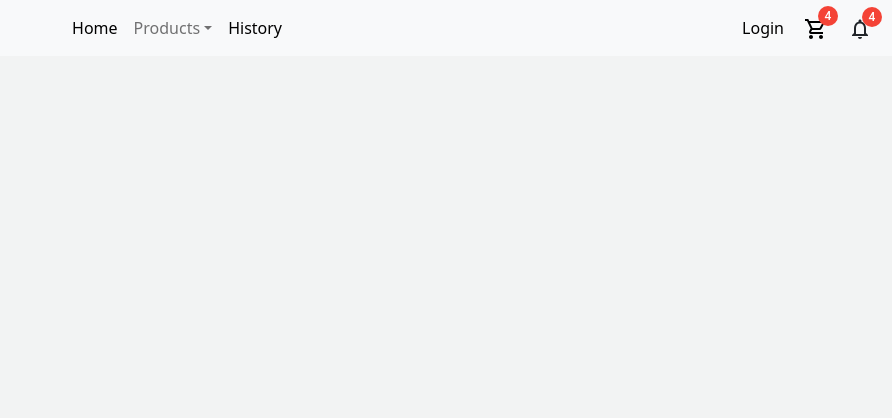
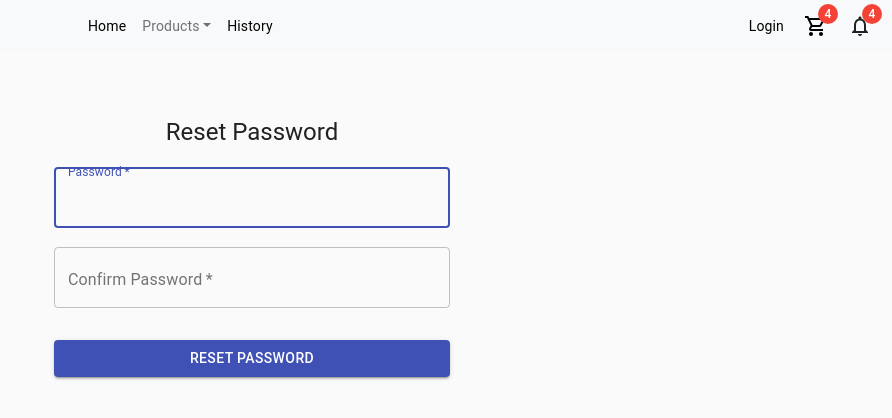
Before and after one commit to claudiangelinaa/user-frontend-pharmacy, a React (Create React App) app: page /reset-password in a window 1280 px wide. Shown: the top 418 px of the page, without its empty margins (388-1280 px from the left). Built offline with nearby package versions, Linux system fonts and the light colour scheme.

Commit message:
forgot-password

```diff
--- a/package.json
+++ b/package.json
@@ -10,6 +10,7 @@
     "@testing-library/user-event": "^12.1.10",
     "axios": "^0.21.4",
     "bootstrap": "^5.1.0",
+    "js-cookie": "^3.0.1",
     "react": "^17.0.2",
     "react-bootstrap": "^2.0.0-beta.6",
     "react-dom": "^17.0.2",
--- a/src/App.js
+++ b/src/App.js
@@ -8,6 +8,7 @@ import ProductsPage from "./Pages/ProductsPage";
 import ProductCustom from "./Pages/ProductCustom";
 import Login from "./Pages/Login"
 import Register from "./Pages/Register"
+import ResetPassword from "./Pages/ResetPassword";
 
 function App() {
   return (
@@ -37,6 +38,9 @@ function App() {
           <Route exact path="/Cart">
             <Cart />
           </Route>
+          <Route exact path="/reset-password">
+            <ResetPassword />
+          </Route>
         </Switch>
       </div>
     </Router>
--- a/src/Components/CardComponent.js
+++ b/src/Components/CardComponent.js
@@ -13,6 +13,7 @@ import { convertToRupiah } from "../helpers/convertToRupiah";
 import { useHistory } from "react-router";
 import { useDispatch } from "react-redux";
 import { fetchProduct } from "../Store/Actions/productsAction";
+import Cookies from 'js-cookie'
 
 const useStyles = makeStyles({
   root: {
@@ -38,7 +39,7 @@ export default function CardComponent(props) {
       ...prevState,
       product: prevState.product.concat(props),
     }));
-    localStorage.setItem("cart", JSON.stringify(cart));
+    Cookies.set("cart", JSON.stringify(cart.product), { expires: 14 } )
   }
 
   // function getCartTotal(){
--- a/src/Pages/Cart.js
+++ b/src/Pages/Cart.js
@@ -7,6 +7,7 @@ import DeleteOutlineOutlinedIcon from "@material-ui/icons/DeleteOutlineOutlined"
 import "../Styles/Cart.css";
 import { useDispatch, useSelector } from "react-redux";
 import { fetchProduct } from "../Store/Actions/productsAction";
+import Cookies from 'js-cookie'
 
 export default function Cart() {
   const dispatch = useDispatch()
@@ -14,7 +15,7 @@ export default function Cart() {
   const [cartProduct, setcartProduct] = useState([])
 
   function fetchCartProduct(){
-    setcartProduct(JSON.parse(localStorage.getItem('cart')))
+    setcartProduct(Cookies.get('cart'))
   }
 
   useEffect(() => {
@@ -24,6 +25,7 @@ export default function Cart() {
   return (
     <div className="Cart">
       <h2>Shopping Cart</h2>
+      {console.log(cartProduct)}
 
       <div className="Container">
         <div className="Catalog">
--- a/src/Pages/Login.js
+++ b/src/Pages/Login.js
@@ -1,49 +1,50 @@
-import React, { useState } from 'react';
-import Avatar from '@material-ui/core/Avatar';
-import Button from '@material-ui/core/Button';
-import CssBaseline from '@material-ui/core/CssBaseline';
-import TextField from '@material-ui/core/TextField';
-import FormControlLabel from '@material-ui/core/FormControlLabel';
-import Checkbox from '@material-ui/core/Checkbox';
-import Link from '@material-ui/core/Link';
-import Grid from '@material-ui/core/Grid';
-import Box from '@material-ui/core/Box';
-import LockOutlinedIcon from '@material-ui/icons/LockOutlined';
-import Typography from '@material-ui/core/Typography';
-import { makeStyles } from '@material-ui/core/styles';
-import Container from '@material-ui/core/Container';
-import { useDispatch } from 'react-redux';
-import { doLogin } from '../Store/Actions/authAction';
-import axios from 'axios'
-import { useHistory } from 'react-router';
+import React, { useState } from "react";
+import Avatar from "@material-ui/core/Avatar";
+import Button from "@material-ui/core/Button";
+import CssBaseline from "@material-ui/core/CssBaseline";
+import TextField from "@material-ui/core/TextField";
+import FormControlLabel from "@material-ui/core/FormControlLabel";
+import Checkbox from "@material-ui/core/Checkbox";
+import Link from "@material-ui/core/Link";
+import Grid from "@material-ui/core/Grid";
+import Box from "@material-ui/core/Box";
+import LockOutlinedIcon from "@material-ui/icons/LockOutlined";
+import Typography from "@material-ui/core/Typography";
+import { makeStyles } from "@material-ui/core/styles";
+import Container from "@material-ui/core/Container";
+import { Modal } from "react-bootstrap";
+import { useDispatch } from "react-redux";
+import { doLogin } from "../Store/Actions/authAction";
+import { url } from "../helpers/urlConfig";
+import axios from "axios";
+import { useHistory } from "react-router";
 
 function Copyright() {
   return (
     <Typography variant="body2" color="textSecondary" align="center">
-      {'Copyright © '}
+      {"Copyright © "}
       <Link color="inherit" href="https://material-ui.com/">
         Your Website
-      </Link>{' '}
+      </Link>{" "}
       {new Date().getFullYear()}
-      {'.'}
+      {"."}
     </Typography>
   );
 }
 
 const useStyles = makeStyles((theme) => ({
-
   paper: {
     marginTop: theme.spacing(8),
-    display: 'flex',
-    flexDirection: 'column',
-    alignItems: 'center',
+    display: "flex",
+    flexDirection: "column",
+    alignItems: "center",
   },
   avatar: {
     margin: theme.spacing(1),
     backgroundColor: theme.palette.secondary.main,
   },
   form: {
-    width: '100%', // Fix IE 11 issue.
+    width: "100%", // Fix IE 11 issue.
     marginTop: theme.spacing(1),
   },
   submit: {
@@ -52,27 +53,47 @@ const useStyles = makeStyles((theme) => ({
 }));
 
 export default function SignIn() {
+  const [show, setShow] = useState(false);
+  const handleClose = () => setShow(false);
+  const handleShow = () => setShow(true);
   const classes = useStyles();
   const [email, setEmail] = useState("");
   const [password, setPassword] = useState("");
   const dispatch = useDispatch();
-  const history = useHistory()
+  const history = useHistory();
+
+  const forgotPassword = () => {
+    axios
+      .post(`${url}/users/forgot-password`, {
+        email: email,
+      })
+      .then((res) => {
+        console.log(res);
+        alert(`Berhasil Kirim email`);
+        handleClose();
+      })
+      .catch((err) => {
+        alert(err);
+      });
+  };
 
   const handleLoginClick = (e) => {
     e.preventDefault();
-    console.log("login:", email, password)
-    // dispatch(doLogin({email, password}))
-    axios.post(`http://localhost:5002/users/login`, {email: email,password: password})
-    .then((res)=>{
-      console.log(res)
-      localStorage.setItem('access_token', res.data.token)
-      alert(`Berhasil Login`)
-      history.push("/")
-    })
-    .catch(err=>{
-      console.log(err)
-    })
-  }
+    axios
+      .post(`${url}/users/login`, {
+        email: email,
+        password: password,
+      })
+      .then((res) => {
+        console.log(res);
+        localStorage.setItem("access_token", res.data.token);
+        alert(`Berhasil Login`);
+        history.push("/");
+      })
+      .catch((err) => {
+        console.log(err);
+      });
+  };
 
   return (
     <Container component="main" maxWidth="xs">
@@ -96,7 +117,7 @@ export default function SignIn() {
             autoComplete="email"
             autoFocus
             value={email}
-            onChange={e => setEmail(e.target.value)}
+            onChange={(e) => setEmail(e.target.value)}
           />
           <TextField
             variant="outlined"
@@ -109,7 +130,7 @@ export default function SignIn() {
             id="password"
             autoComplete="current-password"
             value={password}
-            onChange={e => setPassword(e.target.value)}
+            onChange={(e) => setPassword(e.target.value)}
           />
           <FormControlLabel
             control={<Checkbox value="remember" color="primary" />}
@@ -126,7 +147,7 @@ export default function SignIn() {
           </Button>
           <Grid container>
             <Grid item xs>
-              <Link href="#" variant="body2">
+              <Link href="#" variant="body2" onClick={handleShow}>
                 Forgot password?
               </Link>
             </Grid>
@@ -141,6 +162,38 @@ export default function SignIn() {
       <Box mt={8}>
         <Copyright />
       </Box>
+      <Modal
+        show={show}
+        onHide={handleClose}
+        backdrop="static"
+        keyboard={false}
+      >
+        <Modal.Header closeButton>
+          <Modal.Title>Forgot your password?</Modal.Title>
+        </Modal.Header>
+        <Modal.Body>
+          <p>Don't worry! type your email below and we'll help you reset it</p>
+          <input
+            type="text"
+            placeholder="Email Address"
+            style={{ padding: 10, borderRadius: 10, outline: "none" }}
+            onChange={(e) => setEmail(e.target.value)}
+          />
+        </Modal.Body>
+        <Modal.Footer>
+          <Button variant="contained" color="secondary" onClick={handleClose}>
+            Close
+          </Button>
+          <Button
+            style={{ marginLeft: 10 }}
+            variant="contained"
+            color="primary"
+            onClick={forgotPassword}
+          >
+            Send
+          </Button>
+        </Modal.Footer>
+      </Modal>
     </Container>
   );
 }
--- /dev/null
+++ b/src/Pages/ResetPassword.js
@@ -0,0 +1,120 @@
+import React, { useState } from "react";
+import { url } from "../helpers/urlConfig";
+import axios from "axios";
+import "../Styles/ResetPassword.css";
+import Avatar from "@material-ui/core/Avatar";
+import Button from "@material-ui/core/Button";
+import CssBaseline from "@material-ui/core/CssBaseline";
+import TextField from "@material-ui/core/TextField";
+import FormControlLabel from "@material-ui/core/FormControlLabel";
+import Checkbox from "@material-ui/core/Checkbox";
+import Link from "@material-ui/core/Link";
+import Grid from "@material-ui/core/Grid";
+import Box from "@material-ui/core/Box";
+import LockOutlinedIcon from "@material-ui/icons/LockOutlined";
+import Typography from "@material-ui/core/Typography";
+import { makeStyles } from "@material-ui/core/styles";
+import Container from "@material-ui/core/Container";
+import jwt_decode from "jwt-decode";
+import { useHistory } from "react-router";
+
+const useStyles = makeStyles((theme) => ({
+  paper: {
+    marginTop: theme.spacing(8),
+    display: "flex",
+    flexDirection: "column",
+    alignItems: "center",
+  },
+  avatar: {
+    margin: theme.spacing(1),
+    backgroundColor: theme.palette.secondary.main,
+  },
+  form: {
+    width: "100%", // Fix IE 11 issue.
+    marginTop: theme.spacing(1),
+  },
+  submit: {
+    margin: theme.spacing(3, 0, 2),
+  },
+}));
+
+export default function ResetPassword() {
+  const history = useHistory()
+  const search = window.location.search;
+  const params = new URLSearchParams(search);
+  const token = params.get("token");
+  //   const queryString = require("query-string");
+  const [password, setPassword] = useState("");
+  const [confirmPassword, setConfirmPassword] = useState("");
+  const classes = useStyles();
+  //   const decodedToken = jwt_decode(token);
+
+  function updatePassword() {
+    const data = {
+      token: token,
+      password: password,
+      confirmPassword: confirmPassword,
+    };
+
+    axios
+      .put(`${url}/users/reset-password`, data)
+      .then((res) => {
+        alert(res.data.message);
+        history.push("/Login")
+      })
+      .catch((err) => {
+        alert(err);
+      });
+  }
+
+  return (
+    <div className="ResetPassword">
+      <Container component="main" maxWidth="xs">
+        <CssBaseline />
+        <div className={classes.paper}>
+          <Typography component="h1" variant="h5">
+            Reset Password
+          </Typography>
+          <form className={classes.form} noValidate>
+            <TextField
+              variant="outlined"
+              margin="normal"
+              required
+              fullWidth
+              name="password"
+              label="Password"
+              type="password"
+              id="password"
+              autoFocus
+              value={password}
+              onChange={(e) => setPassword(e.target.value)}
+            />
+            <TextField
+              variant="outlined"
+              margin="normal"
+              required
+              fullWidth
+              name="password"
+              label="Confirm Password"
+              type="password"
+              id="password"
+              autoComplete="current-password"
+              value={confirmPassword}
+              onChange={(e) => setConfirmPassword(e.target.value)}
+            />
+            <Button
+              fullWidth
+              variant="contained"
+              color="primary"
+              className={classes.submit}
+              onClick={updatePassword}
+            >
+              Reset Password
+            </Button>
+          </form>
+        </div>
+        <Box mt={8}></Box>
+      </Container>
+    </div>
+  );
+}
--- a/src/Store/Reducers/authReducer.js
+++ b/src/Store/Reducers/authReducer.js
@@ -7,7 +7,6 @@ const initialState = {
   export default function authReducer(state = initialState, action) {
     switch(action.type) {
       case 'LOGIN':
-        // console.log("action payload:", action.payload)
         return {
           ...state,
           id: action.payload.id,
--- /dev/null
+++ b/src/Styles/ResetPassword.css
@@ -0,0 +1,20 @@
+.ResetPassword {
+    margin: 50px auto;
+    text-align: center;
+}
+
+.Reset-form {
+    padding: 20px;
+
+}
+
+.Reset-form div {
+    text-align: center;
+    padding: 10px;
+}
+
+.Reset-form div h4 {
+    width: fit-content;
+    margin: 10px auto;
+    padding: 10px;
+}
```
Also changed, not shown: 1 other file (tests, documents, lock files or other folders).
